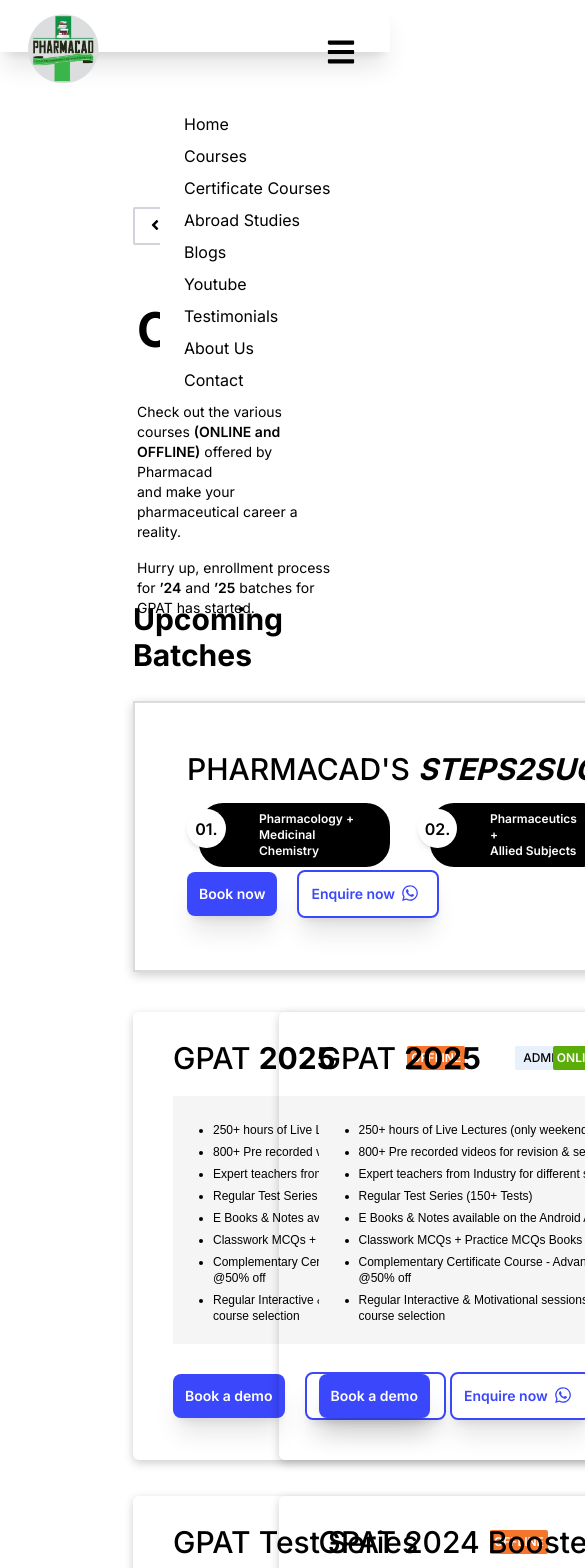
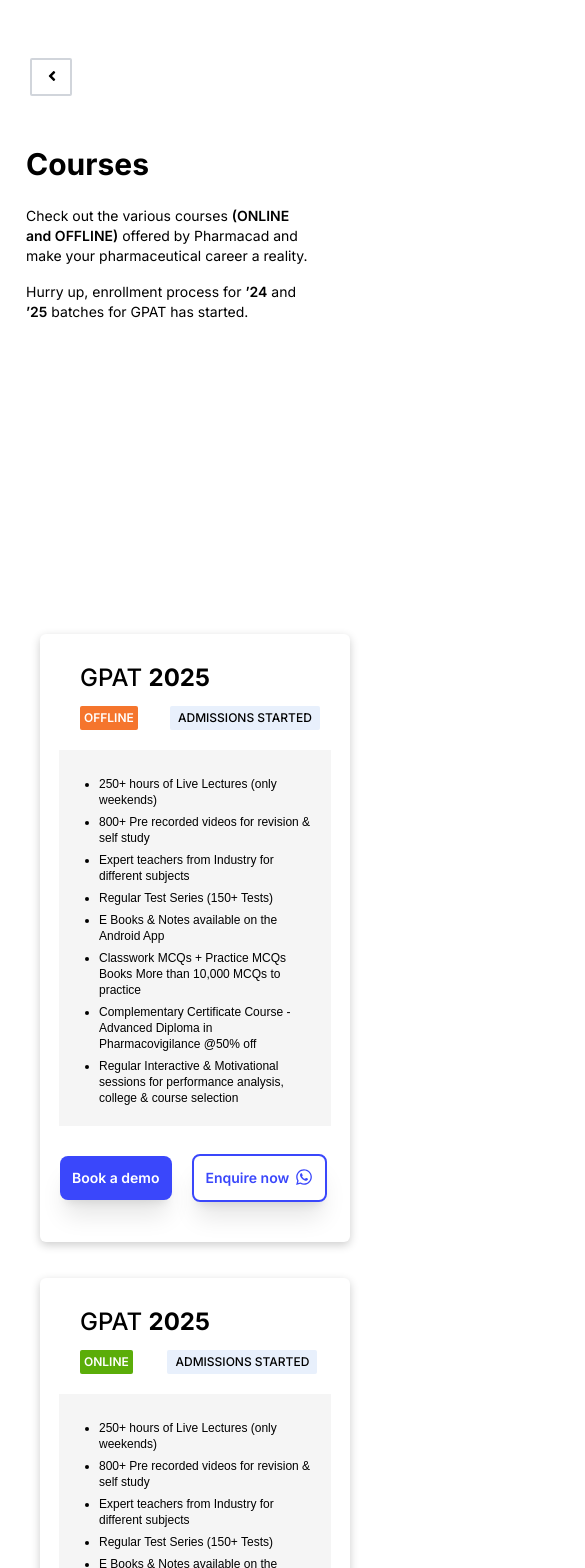
Before and after one commit to vibodhbhosure/Project-Pharmacad, a Next.js app: page / in a window 390 px wide. Shown: the top 1568 px of the page, 585 px wide, since content can reach past the window. Built offline with nearby package versions, Linux system fonts and the light colour scheme.

Commit message:
mobile view

```diff
--- a/src/app/layout.js
+++ b/src/app/layout.js
@@ -19,8 +19,8 @@
         <link rel="icon" type="image/png" sizes="16x16" href="/favicon-16x16.png" />
       </head>
       <body className={inter.className}>
-        <Contactbar />
-        <Navbars />
+        {/* <Contactbar /> */}
+        {/* <Navbars /> */}
         {children}
         <Footer />
       </body>
--- a/src/components/CourseCard.jsx
+++ b/src/components/CourseCard.jsx
@@ -9,13 +9,15 @@
     const { id, title, year,mode, status,desc,price } = cardData;
 
     return (
-        <div className=' mt-7 h-full w-[572px] shadow-[0_3px_10px_rgb(0,0,0,0.2)] rounded-md border-[#E5E5E5]'>
-        <div className='flex flex-row mt-10 ml-10 pt-7'>
-            <span className=' font-medium text-3xl '>{title} <span className=' font-bold text-3xl'>{year}</span></span>
-            <span className={`box-border uppercase ${mode === 'OFFLINE' ? 'bg-[#F5752D] ' : 'bg-[#5BAD09]'} text-white m-auto p-1 ml-[72px] font-semibold text-xs rounded-sm`}>{mode}</span>
-            <span className={`${status === null ? 'hidden' : 'block'} uppercase m-auto p-1 px-2 font-medium text-xs bg-[#E8F0FC] ml-[10px] rounded-sm`}>{status}</span>
+        <div className=' mt-7 h-full w-[310px] md:w-[572px] mx-auto md:mx-0 shadow-[0_3px_10px_rgb(0,0,0,0.2)] rounded-md border-[#E5E5E5]'>
+        <div className='flex flex-col md:flex-row mt-10 ml-10 pt-7'>
+            <span className=' font-medium text-2xl md:text-3xl '>{title} <span className=' font-bold text-2xl md:text-3xl'>{year}</span></span>
+            <div className="flex flex-row">
+              <span className={`box-border uppercase ${mode === 'OFFLINE' ? 'bg-[#F5752D] ' : 'bg-[#5BAD09]'} text-white m-auto p-1 ml-[0px] md:ml-[72px] mt-3 md:mt-[0px] font-semibold text-xs rounded-sm`}>{mode}</span>
+              <span className={`${status === null ? 'hidden' : 'block'} uppercase m-auto p-1 px-2 font-medium text-xs bg-[#E8F0FC] ml-0.5 md:ml-[50px] mt-3 md:mt-[0px] rounded-sm`}>{status}</span>
+            </div>
         </div>
-        <div className="w-[490px] bg-[#F5F5F5] mt-5 ml-10">
+        <div className=" w-[272px] md:w-[490px] bg-[#F5F5F5] mt-5 mx-auto md:ml-10">
         <ul className="list-disc ml-5 p-5">
           {desc.map((item) => (
             <li key={id} className="font-medium font-montserrat text-xs mt-[6px]">
@@ -24,10 +26,10 @@
           ))}
         </ul>
       </div>
-        <div className='ml-10 mt-7'>
+        <div className='ml-5 md:ml-10 mt-7'>
             <button className=' box-border bg-[#3A47FB] shadow-xl m-auto p-3 font-semibold text-sm text-white rounded-lg'>Book a demo</button>
-            <button className=' box-border border-2 border-[#3A47FB] text-[#3A47FB] shadow-xl m-auto p-3 font-semibold text-sm rounded-lg ml-5'><div className="flex flex-row"><span>Enquire now</span><span> <FaWhatsapp className='mx-1.5 text-lg'/></span></div></button>
-            <button className={`${price === null ? 'hidden' : ''} box-border bg-[#3A47FB] text-[white] shadow-xl m-auto p-3 font-semibold text-sm rounded-lg ml-12 `}>Buy now <span className="text-[#3A47FB] ml-2">|</span><span className=" font-bold italic text-[15px]">{price}</span></button>
+            <button className=' box-border border-2 border-[#3A47FB] text-[#3A47FB] shadow-xl m-auto p-3 font-semibold text-sm rounded-lg ml-5'><div className="flex flex-row"><span>Enquire now</span><span> <FaWhatsapp className='ml-1.5 text-lg'/></span></div></button>
+            <button className={`${price === null ? 'hidden' : ''} box-border bg-[#3A47FB] text-[white] shadow-xl m-auto p-3 font-semibold text-sm rounded-lg ml-12 mt-3 md:mt-[0px]`}>Buy now <span className="text-[#f1f1f2] ml-1">|</span><span className=" font-bold italic text-[15px] ml-1.5">{price}</span></button>
         </div>
     </div>
 
--- a/src/components/Courses.jsx
+++ b/src/components/Courses.jsx
@@ -6,25 +6,24 @@
     const courseDataArray = Object.values(coursesdata);
   return (
     <div className='w-full border-2 border-white mb-[109px]'>
-        <div className='h-[38px] w-[42px] ml-[131px] mt-[57px] border-2 border-gray-300 bg-white items-center justify-center absolute rounded-sm p-2 cursor-pointer -z-50'>
+        <div className='h-[38px] w-[42px] ml-7 md:ml-[131px] mt-14 md:mt-[57px] border-2 border-gray-300 bg-white items-center justify-center absolute rounded-sm p-2 cursor-pointer -z-50'>
             <FaAngleLeft className='ml-1'/>
         </div>
-        <div className='flex ml-[135px] mt-[156px] space-x-[80px]'>
+        <div className='flex flex-col md:flex-row ml-6 md:ml-[135px] mt-36 md:mt-[156px] space-x-[80px]'>
             <div className='h-[200px] w-[552px] flex flex-col'>
-                <span className=' text-5xl font-bold'>Courses</span>
-                <span className=' mt-12 font-normal text-sm'>Check out the various courses <span className=' font-semibold'>(ONLINE and OFFLINE)</span> offered by Pharmacad</span>
-                <span className='font-normal text-sm'>and make your pharmaceutical career a reality.</span>
-                <span className=' mt-4 font-normal text-sm'>Hurry up, enrollment process for <span className=' font-semibold'>’24</span> and <span className=' font-semibold'>’25</span> batches for GPAT has started.</span>
+                <span className=' text-3xl md:text-5xl font-bold'>Courses</span>
+                <span className=' mt-6 md:mt-12 font-normal text-sm w-[291px] md:w-[552px]'>Check out the various courses <span className=' font-semibold'>(ONLINE and OFFLINE)</span> offered by Pharmacad and make your pharmaceutical career a reality.</span>
+                <span className=' mt-4 font-normal text-sm w-[291px] md:w-[552px]'>Hurry up, enrollment process for <span className=' font-semibold'>’24</span> and <span className=' font-semibold'>’25</span> batches for GPAT has started.</span>
             </div>
             <div className='h-[204px] w-[536px]'>
 
             </div>
         </div>
-        <div className='mt-[91px] ml-[131px]'>
-            <span className=' font-bold text-3xl '>
+        <div className=' mt-11 md:mt-[91px] mx-6 md:ml-[131px]'>
+            <span className='hidden md:block font-bold text-3xl '>
                 Upcoming Batches
             </span>
-            <div className=' border-2 border-[#DBDBDB] w-[1278px] h-[271px] mt-7 shadow-[0_3px_10px_rgb(0,0,0,0.2)]'>
+            <div className='hidden md:block border-2 border-[#DBDBDB] w-[1278px] h-[271px] mt-7 shadow-[0_3px_10px_rgb(0,0,0,0.2)]'>
                 <div className=' mt-12 ml-[52px]'>
                     <div className='flex flex-row'>
                         <span className='uppercase text-3xl'>
@@ -83,7 +82,7 @@
                     </div>
                 </div>
             </div>
-            <div className='grid grid-cols-2 grid-flow-row gap-9 '>
+            <div className='grid-cols-1 grid md:grid-cols-2 grid-flow-row gap-9 '>
             {courseDataArray.slice(0, 4).map((cardData) => (
             <div key={cardData.id} className="lg:w-full ">
               <CourseCard cardData={cardData} />
```
